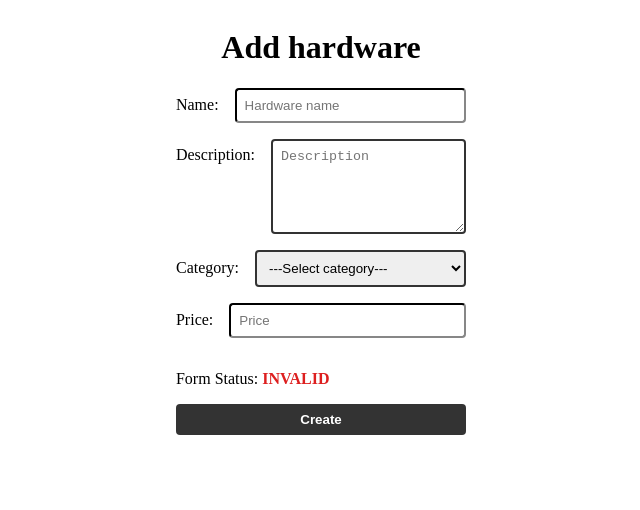
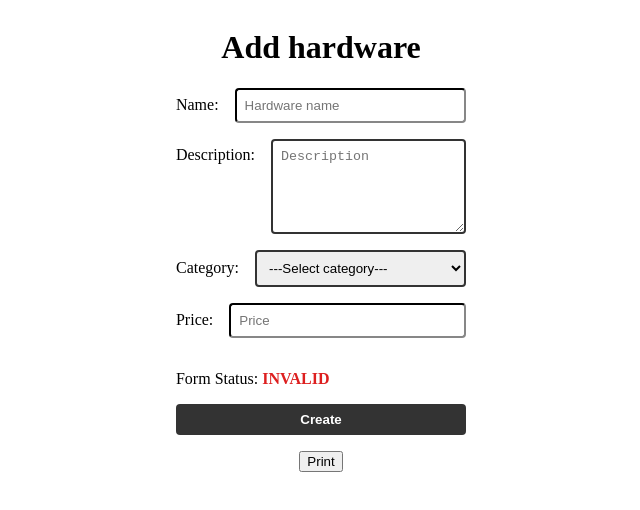
Before and after one commit to Haivex/mdboostrap-recruitment-app, an Angular app: page / in a window 1280 px wide. Shown: the top 510 px of the page, without its empty margins (319-959 px from the left). Built offline with nearby package versions, Linux system fonts and the light colour scheme.

Commit message:
feat: print table

```diff
--- a/src/app/hardware-list/hardware-list.component.html
+++ b/src/app/hardware-list/hardware-list.component.html
@@ -1,6 +1,8 @@
+<div>
   <table
     *ngIf="hardwareList && hardwareList.length > 0"
     aria-label="Hardware list"
+    #hardwareTable
   >
     <thead>
       <tr>
@@ -15,11 +17,15 @@
         <td>{{ hardware.name }}</td>
         <td>{{ hardware.description }}</td>
         <td>{{ hardware.category }}</td>
-      <td>{{ hardware.price.toFixed(2) | currency:'PLN':'symbol':'1.2-2':'pl' }}</td>
+        <td>
+          {{
+            hardware.price.toFixed(2) | currency: "PLN":"symbol":"1.2-2":"pl"
+          }}
+        </td>
       </tr>
       <tr>
         <td class="total" colspan="3">Total price</td>
-      <td>{{ sumPrices() | currency:'PLN':'symbol':'1.2-2':'pl' }}</td>
+        <td>{{ sumPrices() | currency: "PLN":"symbol":"1.2-2":"pl" }}</td>
       </tr>
       <tr>
         <td class="total" colspan="3">Total products</td>
@@ -27,3 +33,5 @@
       </tr>
     </tbody>
   </table>
+  <button (click)="printTable()">Print</button>
+</div>
--- a/src/app/hardware-list/hardware-list.component.ts
+++ b/src/app/hardware-list/hardware-list.component.ts
@@ -1,35 +1,58 @@
-import { Component, OnInit } from '@angular/core';
-import { HardwareListService, HardwareRecord } from '../hardware-list.service';
 import { registerLocaleData } from '@angular/common';
 import localePl from '@angular/common/locales/pl';
+import { Component, ElementRef, OnInit, ViewChild } from '@angular/core';
+import { HardwareListService, HardwareRecord } from '../hardware-list.service';
 registerLocaleData(localePl, 'pl');
 
 @Component({
   selector: 'app-hardware-list',
   templateUrl: './hardware-list.component.html',
-  styleUrls: ['./hardware-list.component.scss']
+  styleUrls: ['./hardware-list.component.scss'],
 })
 export class HardwareListComponent implements OnInit {
-
   hardwareList: HardwareRecord[] = [];
   service: HardwareListService;
+  @ViewChild('hardwareTable') hardwareTable:
+    | ElementRef<HTMLTableElement>
+    | undefined;
 
-  constructor(service: HardwareListService ) {
-    this.service = service
+  constructor(service: HardwareListService) {
+    this.service = service;
     this.hardwareList = this.service.get();
   }
 
-  ngOnInit(): void {
-  }
+  ngOnInit(): void {}
 
   sumPrices() {
-    return this.hardwareList.reduce((sum, currentHardware) => {
-      return sum + currentHardware.price;
-    }, 0).toFixed(2);
+    return this.hardwareList
+      .reduce((sum, currentHardware) => {
+        return sum + currentHardware.price;
+      }, 0)
+      .toFixed(2);
   }
 
   getNumberOfPositions() {
     return this.hardwareList.length;
   }
 
+  printTable() {
+    if (this.hardwareTable?.nativeElement) {
+      const tableElement = this.hardwareTable.nativeElement;
+      const tableElementClone = tableElement.cloneNode(true);
+      const htmlElement = document.querySelector('html') as HTMLElement;
+
+      const windowToPrint = window.open(
+        '',
+        '',
+        'height=500, width=500'
+      ) as Window;
+      windowToPrint.document.write('<html>');
+      windowToPrint.document.write(htmlElement.innerHTML);
+      windowToPrint.document.write('</html>');
+      windowToPrint.document.body.innerHTML = '';
+      windowToPrint.document.body.appendChild(tableElementClone);
+      windowToPrint.document.close();
+      windowToPrint.print();
+    }
+  }
 }
```
Lines whose indentation alone changed are shown as unchanged.
